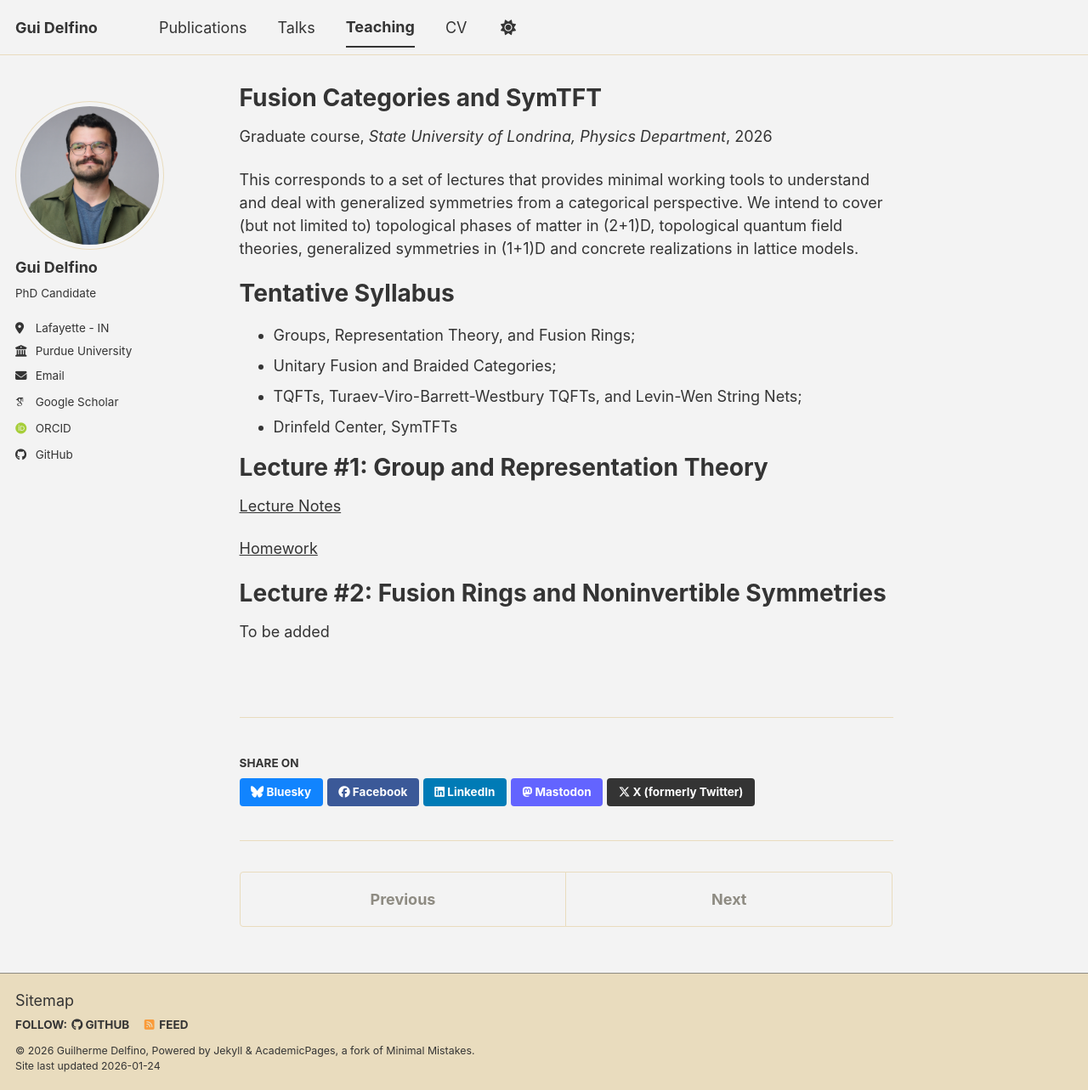
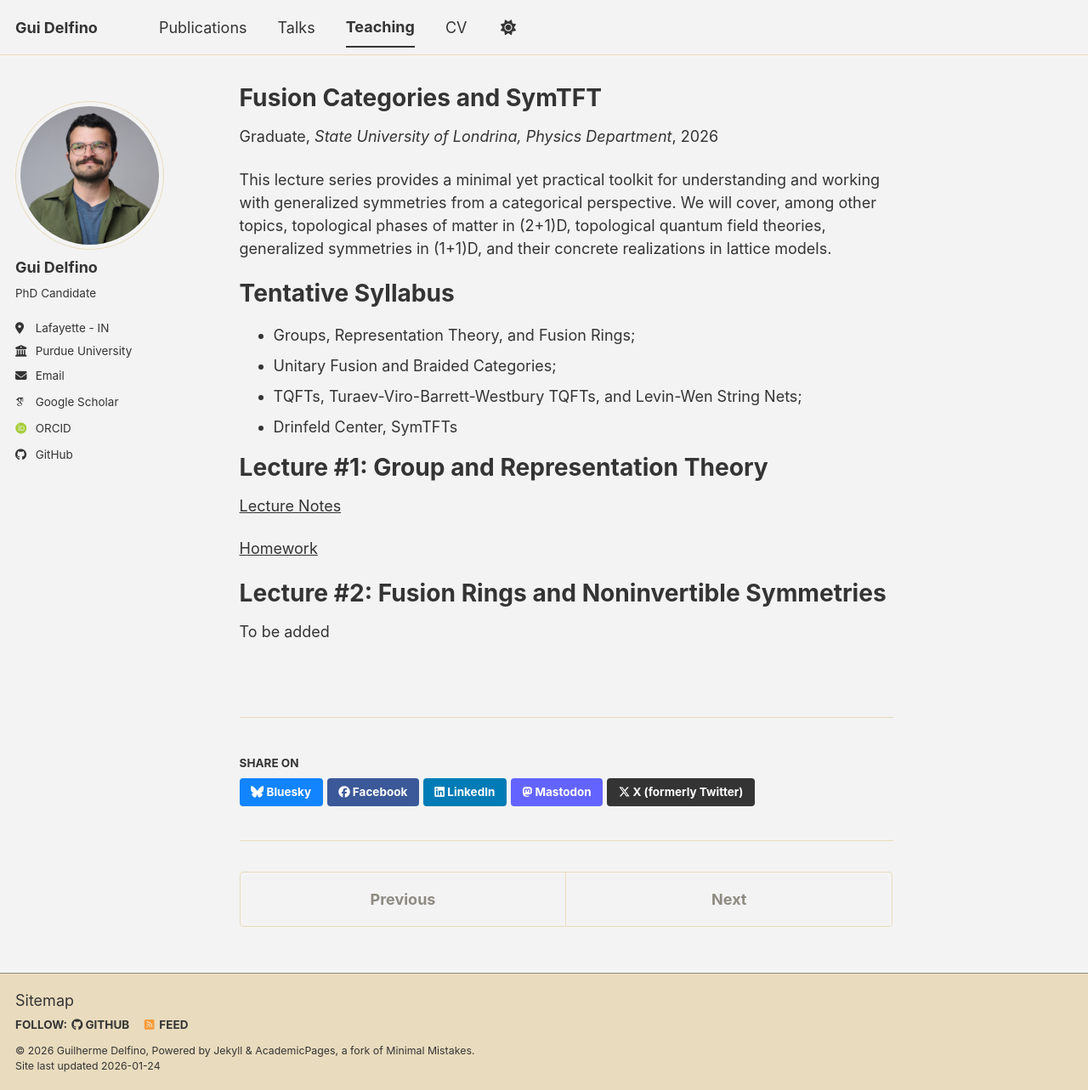
Before and after one commit to gui-delfino/gui-delfino.github.io, a Jekyll site: the page built from _teaching/2026-spring-fusion-cat.md, in a window 1280 px wide and 1283 px high. Shown: the whole window at 85% size. Built offline with Jekyll 4.4.1, drawn with Linux system fonts in a browser that asks for light colours; some web fonts are replaced; a script bundle is joined from its source files by our own code; library files that are not in the unit come from our copies.

Commit message:
Update 2026-spring-fusion-cat.md

```diff
--- a/_teaching/2026-spring-fusion-cat.md
+++ b/_teaching/2026-spring-fusion-cat.md
@@ -1,14 +1,14 @@
 ---
 title: "Fusion Categories and SymTFT"
 collection: teaching
-type: "Graduate course"
+type: "Graduate"
 permalink: /teaching/2026-spring-fusion-cat
 venue: "State University of Londrina, Physics Department"
 date: 2026-01-01
 location: "Londrina, Brazil"
 ---
 
-This corresponds to a set of lectures that  provides minimal working tools to understand and deal with generalized symmetries from a categorical perspective. We intend to cover (but not limited to) topological phases of matter in (2+1)D, topological quantum field theories, generalized symmetries in (1+1)D and concrete realizations in lattice models.
+This lecture series provides a minimal yet practical toolkit for understanding and working with generalized symmetries from a categorical perspective. We will cover, among other topics, topological phases of matter in (2+1)D, topological quantum field theories, generalized symmetries in (1+1)D, and their concrete realizations in lattice models.
 
 Tentative Syllabus
 ======
```
